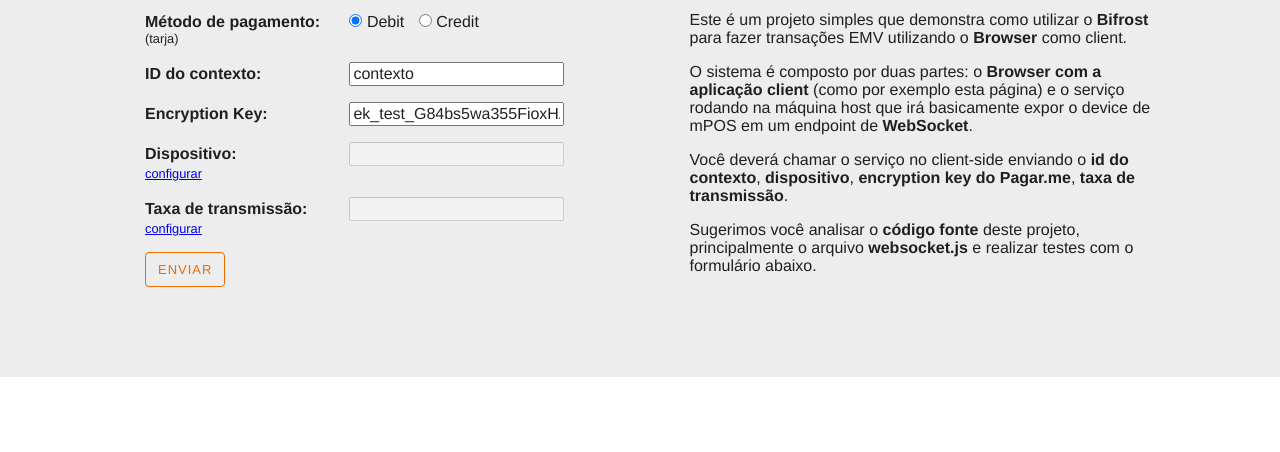
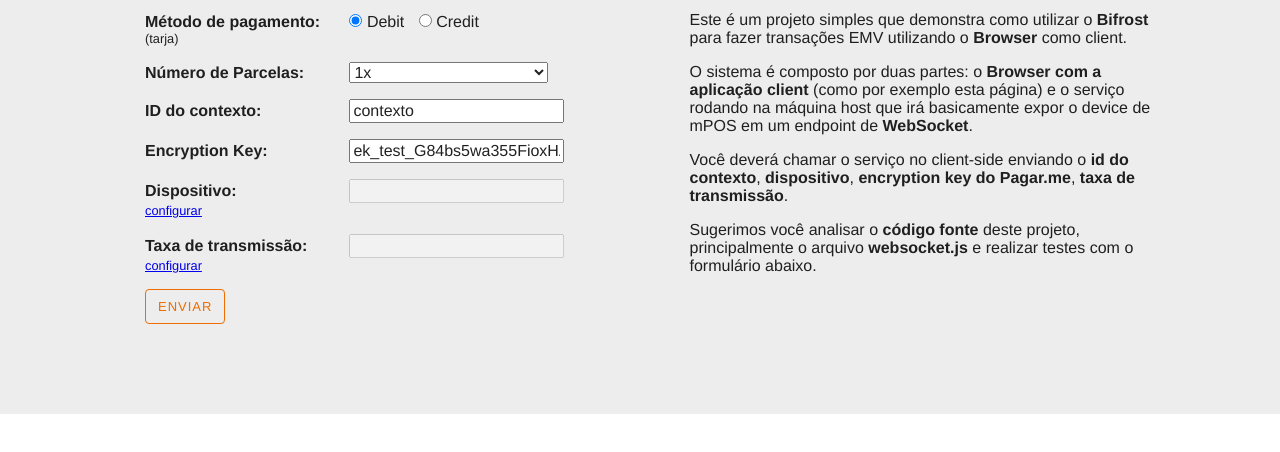
Before and after one commit to victor-teodoro/demos-bifrost, a plain HTML site: page index.html in a window 1280 px wide. Shown: the part 228-680 px from the top of the page. Drawn offline with Linux system fonts and the light colour scheme.

Commit message:
Adicionei número de parcelas

```diff
--- a/index.html
+++ b/index.html
@@ -108,6 +108,24 @@
                   <br /><small>(tarja)</small>
                 </p>
 
+		<p>
+                    <label for="installments">Número de Parcelas:</label>
+                    <select>
+			<option value="1">1x</option>
+			<option value="2">2x</option>
+			<option value="3">3x</option>
+			<option value="4">4x</option>
+			<option value="5">5x</option>
+			<option value="6">6x</option>
+			<option value="7">7x</option>
+			<option value="8">8x</option>
+			<option value="9">9x</option>
+			<option value="10">10x</option>
+			<option value="11">11x</option>
+			<option value="12">12x</option>
+		    </select>
+                </p>
+
                 <p>
                   <label for="context-id">ID do contexto:</label>
                   <input type="text" name="context-id" id="context-id" value="contexto" />
```
